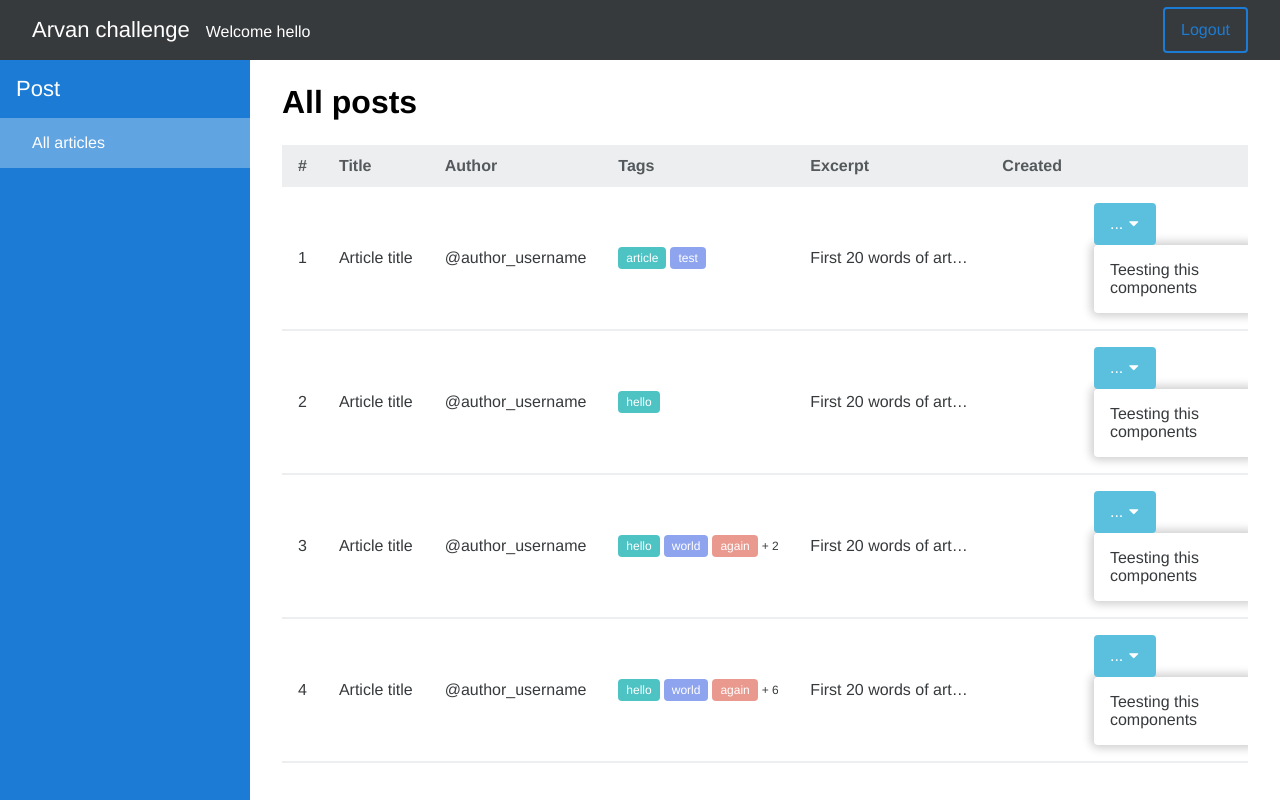
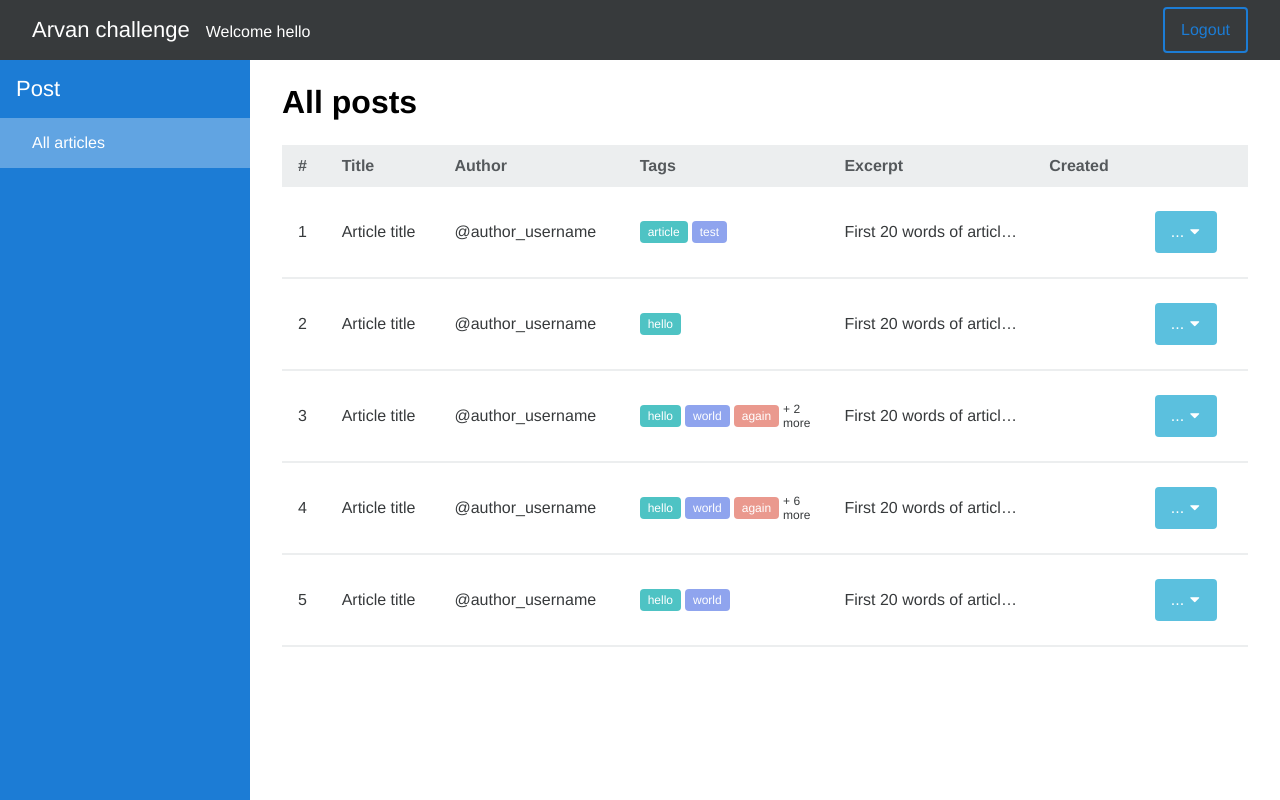
Before and after one commit to sadeq76/arvan-front-end-challenge, a Vue app: page /articles/page/1 in a window 1280 px wide. Built offline with nearby package versions, Linux system fonts and the light colour scheme.

Commit message:
fix table ,add new utilities and add article page

```diff
--- a/src/assets/scss/components/_popover.scss
+++ b/src/assets/scss/components/_popover.scss
@@ -1,10 +1,65 @@
+.popover-wrapper {
+  display: inline-block;
+  position: relative;
+
   .popover {
-  padding: 1rem;
+    list-style: none;
     background-color: white;
-  box-shadow: $container-shadow;
     text-wrap: wrap;
     width: fit-content;
     min-width: 10rem;
     max-width: 15rem;
+
+    border: $popover-border-width solid rgb($light-gray-color);
     border-radius: $popover-border-radius;
+
+    position: absolute;
+    z-index: 1;
+
+    display: none;
+
+    &.left {
+      left: 0;
     }
+
+    &.right {
+      right: 0;
+    }
+
+    &.top {
+      top: 0;
+      transform: translateY(-100%);
+    }
+
+    &.bottom {
+      bottom: 0;
+      transform: translateY(100%);
+    }
+
+    li {
+      @extend .mx-4, .py-3;
+    }
+
+    a,
+    button {
+      font-size: 1rem;
+      background-color: transparent;
+      border: none;
+      font-weight: normal;
+      margin: 0;
+      padding: 0;
+      color: rgb($charcoal-grey-color);
+    }
+  }
+}
+
+.popover-wrapper:hover {
+  .icon-angle-bottom {
+    transform: rotateZ(-180deg);
+    transition: all 0.1s;
+  }
+
+  .popover {
+    display: inline-block;
+  }
+}
--- a/src/assets/scss/components/_table.scss
+++ b/src/assets/scss/components/_table.scss
@@ -33,10 +33,7 @@
       td {
         width: fit-content;
         max-width: 12rem;
-        overflow: hidden;
 
-        text-overflow: ellipsis;
-        white-space: nowrap;
         padding: 1rem;
         text-align: inherit;
       }
--- a/src/assets/scss/utilities/_border.scss
+++ b/src/assets/scss/utilities/_border.scss
@@ -4,8 +4,16 @@ $classes: (
   'lg': 1.5
 );
 
+$styles: solid, dotted;
+
 @each $class-suffix, $factor in $classes {
   .rounded-#{$class-suffix} {
     border-radius: $base-border-radius * $factor;
   }
 }
+
+@each $style in $styles {
+  .#{$style} {
+    border-style: $style;
+  }
+}
--- a/src/assets/scss/utilities/_colors.scss
+++ b/src/assets/scss/utilities/_colors.scss
@@ -7,7 +7,8 @@ $colors: (
   'silver': $silver-color,
   'charcoal-grey': $charcoal-grey-color,
   'white': $white-color,
-  'dark-sky-blue': $dark-sky-blue-color
+  'dark-sky-blue': $dark-sky-blue-color,
+  'light-gray': $light-gray-color
 );
 
 $extra-classes: (
--- a/src/assets/scss/utilities/_index.scss
+++ b/src/assets/scss/utilities/_index.scss
@@ -1,6 +1,8 @@
-@import './display.scss';
-@import './colors.scss';
-@import './flexbox.scss';
-@import './sizing.scss';
-@import './spacing.scss';
-@import './border.scss';
+@import './display';
+@import './colors';
+@import './flexbox';
+@import './sizing';
+@import './spacing';
+@import './border';
+@import './text';
+@import './others';
--- /dev/null
+++ b/src/assets/scss/utilities/_others.scss
@@ -0,0 +1,3 @@
+.pointer {
+  cursor: pointer;
+}
--- a/src/assets/scss/utilities/_spacing.scss
+++ b/src/assets/scss/utilities/_spacing.scss
@@ -15,7 +15,7 @@ $classes: (
   'ml': 'margin-left'
 );
 
-$sizes: 1, 2, 4, 6, 8, 12, 16, auto;
+$sizes: 1, 2, 3, 4, 6, 8, 12, 16, auto;
 
 @each $class-prefix, $property in $classes {
   @each $size in $sizes {
--- /dev/null
+++ b/src/assets/scss/utilities/_text.scss
@@ -0,0 +1,4 @@
+.single-line {
+  text-overflow: ellipsis;
+  white-space: nowrap;
+}
--- a/src/assets/scss/variables/_popover.scss
+++ b/src/assets/scss/variables/_popover.scss
@@ -1,2 +1,2 @@
-$container-shadow: 0 0 10px 3px rgba(0, 0, 0, 0.2);
 $popover-border-radius: 0.25rem;
+$popover-border-width: 1px;
--- a/src/components/ATable.vue
+++ b/src/components/ATable.vue
@@ -16,10 +16,10 @@ const props = defineProps<TableProps>()
 
       <tbody>
         <tr v-for="(item, index) in props.items" :key="index">
-          <td v-for="cell in columns" :key="cell.key">
+          <td v-for="cell in columns" :key="cell.key" :class="cell.class">
             <slot v-if="$slots[cell.key]" :name="cell.key" v-bind="{ ...item, index }"></slot>
 
-            <span v-else :class="cell.class">
+            <span v-else>
               {{ item[cell.key] }}
             </span>
           </td>
--- a/src/views/ArticleView.vue
+++ b/src/views/ArticleView.vue
@@ -1,5 +1,6 @@
 <script setup lang="ts">
 import { reactive } from 'vue'
+import { RouterLink } from 'vue-router'
 import { useI18n } from 'vue-i18n'
 
 // Types
@@ -17,12 +18,14 @@ const tableProps = reactive<TableProps>({
     { key: 'title', title: t('title') },
     { key: 'author', title: t('author') },
     { key: 'tags', title: t('tags') },
-    { key: 'excerpt', title: t('excerpt') },
+    { key: 'excerpt', title: t('excerpt'), class: 'overflow-hidden single-line' },
     { key: 'created', title: t('created') },
     { key: 'actions' }
   ],
+
   items: [
     {
+      id: 1,
       title: 'Article title',
       author: '@author_username',
       tags: ['article', 'test'],
@@ -30,6 +33,7 @@ const tableProps = reactive<TableProps>({
       created: ''
     },
     {
+      id: 2,
       title: 'Article title',
       author: '@author_username',
       tags: ['hello'],
@@ -37,6 +41,7 @@ const tableProps = reactive<TableProps>({
       created: ''
     },
     {
+      id: 3,
       title: 'Article title',
       author: '@author_username',
       tags: ['hello', 'world', 'again', 'and', 'again'],
@@ -45,6 +50,7 @@ const tableProps = reactive<TableProps>({
       created: ''
     },
     {
+      id: 4,
       title: 'Article title',
       author: '@author_username',
       tags: ['hello', 'world', 'again', 'and', 'again', 'again', 'again', 'again', 'again'],
@@ -53,6 +59,7 @@ const tableProps = reactive<TableProps>({
       created: ''
     },
     {
+      id: 5,
       title: 'Article title',
       author: '@author_username',
       tags: ['hello', 'world'],
@@ -62,6 +69,12 @@ const tableProps = reactive<TableProps>({
     }
   ]
 })
+
+// TODO: (code: 0005) show snackbar
+const deleteBlog = (id: number) =>
+  (tableProps.items = tableProps.items.filter(
+    (item: Record<string | number, any>) => item.id !== id
+  ))
 </script>
 
 <template>
@@ -83,13 +96,25 @@ const tableProps = reactive<TableProps>({
         </div>
       </template>
 
-      <template #actions>
-        <ABtn class="dark-sky-blue" data-toggle="popover">
-          ...
-          <i class="icon-angle-bottom md"></i>
-        </ABtn>
+      <template #actions="{ id }">
+        <div class="popover-wrapper m-2">
+          <ABtn class="dark-sky-blue" data-toggle="popover">
+            ...
+            <i class="icon-angle-bottom md"></i>
+          </ABtn>
 
-        <div class="popover">Teesting this components</div>
+          <ul class="popover right bottom">
+            <li>
+              <RouterLink to="/register">Edit</RouterLink>
+            </li>
+
+            <hr class="border-light-gray solid" />
+
+            <li>
+              <ABtn text="delete" @click="deleteBlog(id)">Delete</ABtn>
+            </li>
+          </ul>
+        </div>
       </template>
     </a-table>
   </div>
```
Lines whose indentation alone changed are shown as unchanged.
